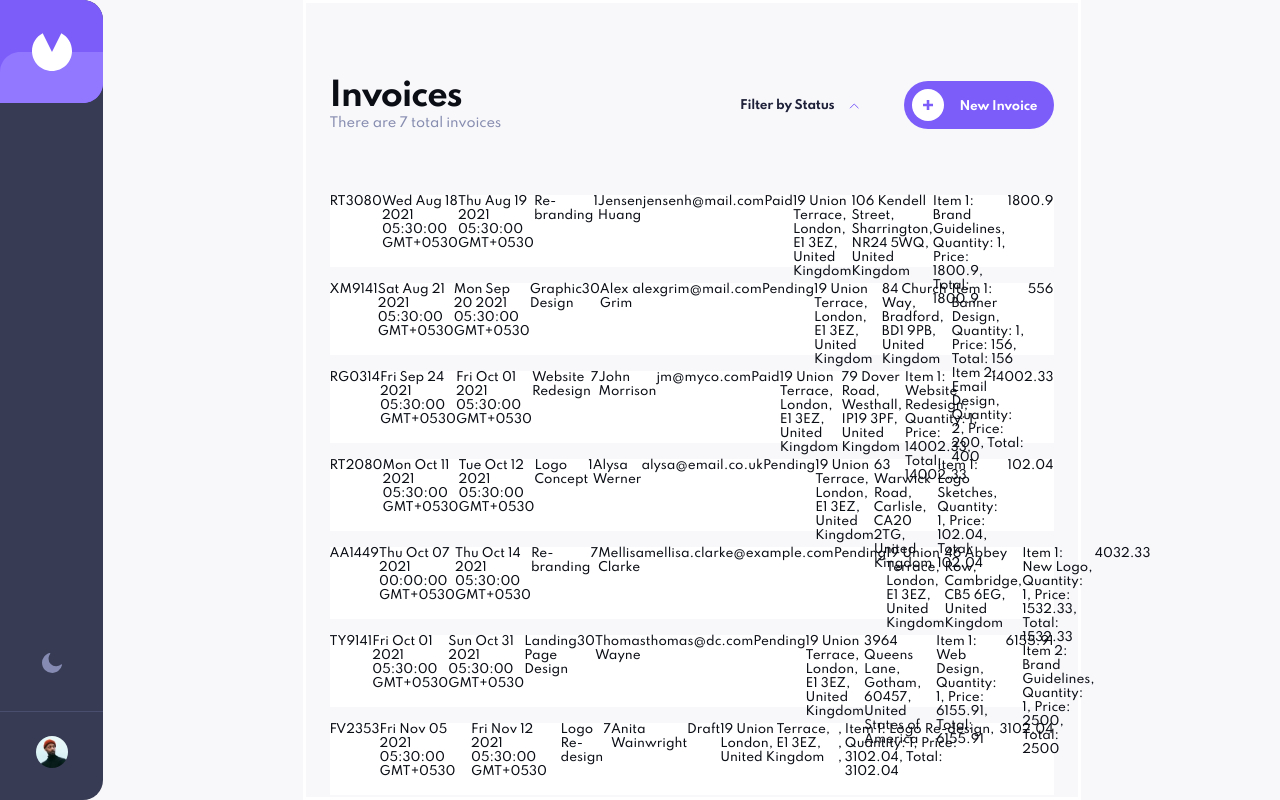
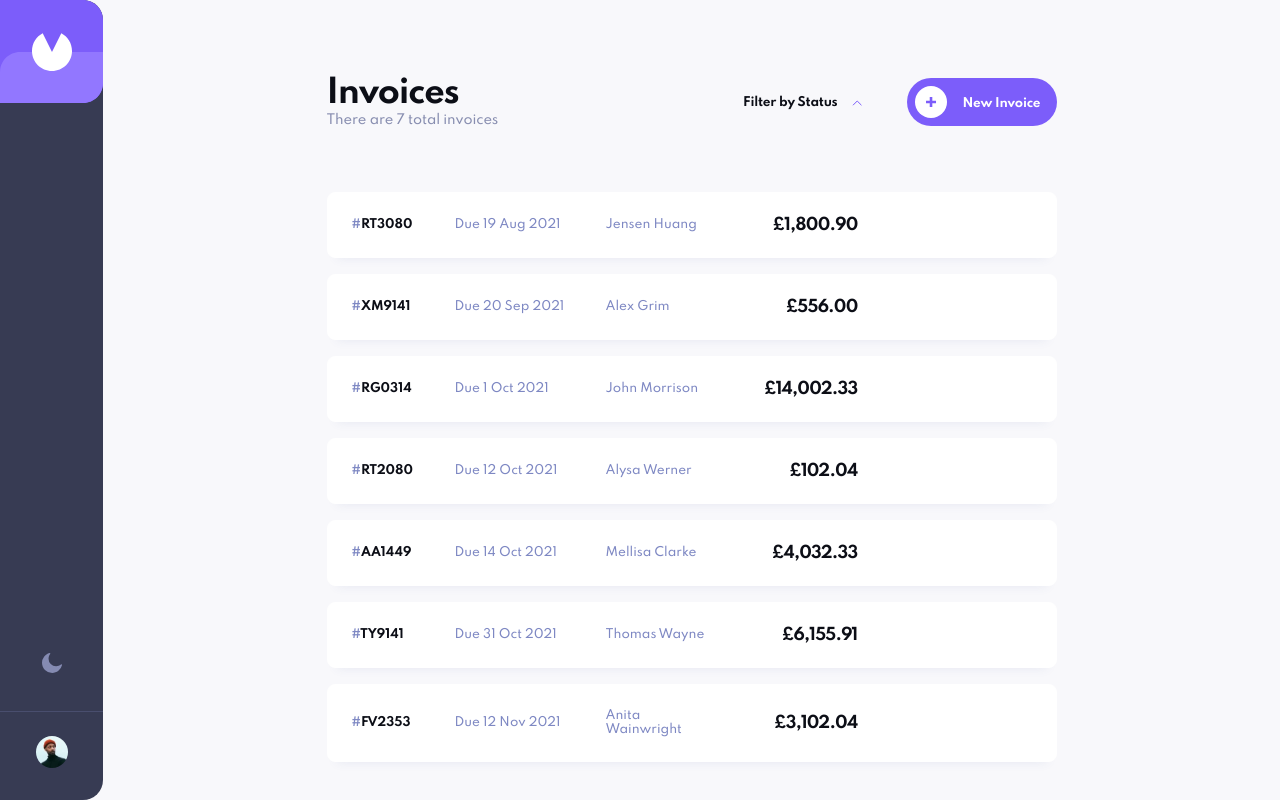
Before and after one commit to brunocs90/invoice-app, a React (Vite) app: page / in a window 1280 px wide. Built offline with nearby package versions, Linux system fonts and the light colour scheme.

Commit message:
invoice item and z-index filter

```diff
--- a/package.json
+++ b/package.json
@@ -10,6 +10,7 @@
   },
   "dependencies": {
     "@heroicons/react": "^2.0.17",
+    "date-fns": "^2.30.0",
     "react": "^18.2.0",
     "react-dom": "^18.2.0",
     "react-router-dom": "^6.10.0",
--- a/src/components/Filter/styles.ts
+++ b/src/components/Filter/styles.ts
@@ -49,7 +49,6 @@ export const Icon = styled.img`
 
 export const FilterMenu = styled.div`
     ${fontStyling}
-    color: ${({ theme }) => theme.filterDropdown.label.color};
 
     width: 192px;
     height: 128px;
@@ -63,6 +62,7 @@ export const FilterMenu = styled.div`
     left: -25%;
     display: ${({ open }: { open: boolean }) => (open ? 'block' : 'none')};
     transition: box-shadow 0.2s;
+    z-index: 1;
 
     ${FilterButton}:hover + & {
         box-shadow: 0px 10px 20px 0px rgba(0, 0, 0, 0.35);
--- a/src/components/InvoiceItem/index.tsx
+++ b/src/components/InvoiceItem/index.tsx
@@ -1,45 +1,30 @@
+import { format } from 'date-fns';
 import { Invoice } from '../Interfaces/Invoice';
-import { InvoiceItemContainer } from './styles';
 
-export function InvoiceItem({
-    id,
-    createdAt,
-    paymentDue,
-    description,
-    paymentTerms,
-    clientName,
-    clientEmail,
-    status,
-    senderAddress,
-    clientAddress,
-    items,
-    total,
-}: Invoice) {
+import { Amount, ClientName, DueDate, InvoiceID, Wrapper } from './styles';
+
+export function InvoiceItem({ clientName, description, id, paymentDue, status, total }: Invoice) {
+    const formattedDate = formatDate(paymentDue);
+    const formattedTotal = formatPrice(total);
+
+    function formatDate(date: string) {
+        const dueDate = new Date(date);
+        return format(dueDate, "'Due' d MMM yyyy");
+    }
+
+    function formatPrice(amount: number) {
+        return new Intl.NumberFormat('en-US', {
+            style: 'currency',
+            currency: 'GBP',
+        }).format(amount);
+    }
+
     return (
-        <InvoiceItemContainer>
-            <div className="id">{id}</div>
-            <div className="createdAt">{createdAt}</div>
-            <div className="paymentDue">{paymentDue}</div>
-            <div className="description">{description}</div>
-            <div className="paymentTerms">{paymentTerms}</div>
-            <div className="clientName">{clientName}</div>
-            <div className="clientEmail">{clientEmail}</div>
-            <div className="status">{status}</div>
-            <div className="senderAddress">
-                {senderAddress.street}, {senderAddress.city}, {senderAddress.postCode}, {senderAddress.country}
-            </div>
-            <div className="clientAddress">
-                {clientAddress.street}, {clientAddress.city}, {clientAddress.postCode}, {clientAddress.country}
-            </div>
-            <div className="items">
-                {items.map((item, index) => (
-                    <div key={index}>
-                        Item {index + 1}: {item.name}, Quantity: {item.quantity}, Price: {item.price}, Total:{' '}
-                        {item.total}
-                    </div>
-                ))}
-            </div>
-            <div className="total">{total}</div>
-        </InvoiceItemContainer>
+        <Wrapper to={id} aria-label={`${description} - ${clientName} - View Invoice`}>
+            <InvoiceID>{id}</InvoiceID>
+            <DueDate>{formattedDate}</DueDate>
+            <ClientName>{clientName}</ClientName>
+            <Amount>{formattedTotal}</Amount>
+        </Wrapper>
     );
 }
--- a/src/components/InvoiceItem/styles.ts
+++ b/src/components/InvoiceItem/styles.ts
@@ -1,9 +1,93 @@
+import { Link } from 'react-router-dom';
 import styled from 'styled-components';
+import { DEVICE_SIZE } from '../../constants';
 
-export const InvoiceItemContainer = styled.div`
-    display: flex;
-    /* border: solid blue; */
-    width: 100%;
-    height: 72px;
+export const Wrapper = styled(Link)`
+    position: relative;
+    display: grid;
+    grid-template-columns: 1fr 1fr;
+    align-items: flex-end;
     background-color: ${({ theme }) => theme.invoiceItem.bg};
+    color: ${({ theme }) => theme.invoiceItem.color};
+    border-radius: 0.5rem;
+    padding: 4rem 1.5rem 1.5rem 1.5rem;
+    border: 1px solid ${({ theme }) => theme.invoiceItem.borderColor};
+    box-shadow: 0px 10px 10px -10px rgba(72, 84, 159, 0.1);
+    text-decoration: none;
+    margin-bottom: 1rem;
+    &:hover {
+        border-color: ${({ theme }) => theme.invoiceItem.hover.borderColor};
+    }
+    @media screen and (min-width: ${DEVICE_SIZE.md}) {
+        grid-template-columns: 103px 151px 110px 142px 144px 26px;
+        padding: 1.5rem;
+        align-items: center;
+    }
 `;
+
+export const InvoiceID = styled.span`
+    display: block;
+    position: absolute;
+    top: 24px;
+    left: 24px;
+    font-size: 0.75rem;
+    font-weight: 700;
+    color: ${({ theme }) => theme.invoiceItem.id};
+    text-transform: uppercase;
+    margin-bottom: 1.5rem;
+    &:before {
+        content: '#';
+        color: #7e88c3;
+    }
+    @media screen and (min-width: ${DEVICE_SIZE.md}) {
+        margin-bottom: 0;
+        position: static;
+    }
+`;
+
+export const ClientName = styled.span`
+    position: absolute;
+    top: 24px;
+    right: 24px;
+    font-size: 0.75rem;
+    font-weight: 500;
+    text-align: right;
+    margin-bottom: 1.5rem;
+    @media screen and (min-width: ${DEVICE_SIZE.md}) {
+        margin-bottom: 0;
+        text-align: left;
+        position: static;
+    }
+`;
+
+export const DueDate = styled(ClientName)`
+    position: static;
+    display: block;
+    text-align: left;
+    margin-bottom: 0.5rem;
+    grid-column: 1/3;
+    @media screen and (min-width: ${DEVICE_SIZE.md}) {
+        margin-bottom: 0;
+        grid-column: auto;
+    }
+`;
+
+export const Amount = styled.span`
+    display: block;
+    font-size: 1rem;
+    font-weight: 700;
+    line-height: 1;
+    letter-spacing: -0.8px;
+    color: ${({ theme }) => theme.invoiceItem.total};
+    @media screen and (min-width: ${DEVICE_SIZE.md}) {
+        text-align: right;
+    }
+`;
+
+export const ArrowIcon = styled.div`
+    display: none;
+    text-align: right;
+    @media screen and (min-width: ${DEVICE_SIZE.md}) {
+        display: block;
+    }
+`;
--- a/src/pages/HomePage/styles.ts
+++ b/src/pages/HomePage/styles.ts
@@ -6,7 +6,7 @@ export const HomePageContainer = styled.div`
     padding: 1.5rem 1.5rem 6.5rem 1.5rem;
     display: flex;
     flex-direction: column;
-    border: solid white;
+    /* border: solid white; */
 
     @media screen and (min-width: ${DEVICE_SIZE.md}) {
         min-width: 720px;
--- a/src/styles/themes/dark.ts
+++ b/src/styles/themes/dark.ts
@@ -102,11 +102,11 @@ export const darkTheme: DefaultTheme = {
             bg: '#252945',
         },
         label: {
-            color: '#DFE3FA',
+            color: '#FFFFFF',
         },
         checked: {
             label: {
-                color: '#DFE3FA',
+                color: '#FFFFFF',
             },
             bg: '#7C5DFA',
             borderColor: '#7C5DFA',
--- a/src/styles/themes/light.ts
+++ b/src/styles/themes/light.ts
@@ -102,11 +102,11 @@ export const lightTheme: DefaultTheme = {
             bg: '#FFFFFF',
         },
         label: {
-            color: '#1E2139',
+            color: '#0C0E16',
         },
         checked: {
             label: {
-                color: '#1E2139',
+                color: '#0C0E16',
             },
             bg: '#7C5DFA',
             borderColor: '#7C5DFA',
```
Also changed, not shown: 1 other file (tests, documents, lock files or other folders).
